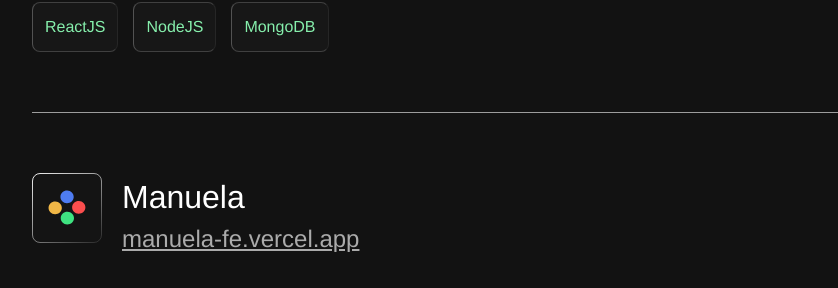
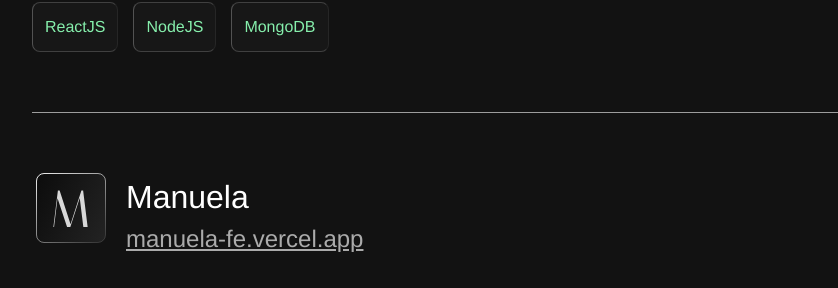
Before and after one commit to JacobDiazCruz/jacobcruz-portfolio, a Next.js app: page / in a window 1280 px wide. Shown: the part 1105-1393 px from the top of the page, without its empty margins (108-946 px from the left). Built offline with nearby package versions, Linux system fonts and the light colour scheme.

Commit message:
Fixed: works

```diff
--- a/src/components/FeaturedWorks.tsx
+++ b/src/components/FeaturedWorks.tsx
@@ -1,5 +1,6 @@
 import OneguruIcon from "../../public/oneguru-icon.svg"
 import PickoIcon from "../../public/picko-icon.svg"
+import ManuelaIcon from "../../public/manuela.svg"
 
 type WorkItem =  {
   icon: any;
@@ -21,7 +22,7 @@
       ]
     },
     {
-      icon: <OneguruIcon />,
+      icon: <ManuelaIcon />,
       title: "Manuela",
       link: "manuela-fe.vercel.app",
       description: "A virtual fitting room web app for fashion enthusiasts.",
```
Also changed, not shown: public/manuela.svg (added).
